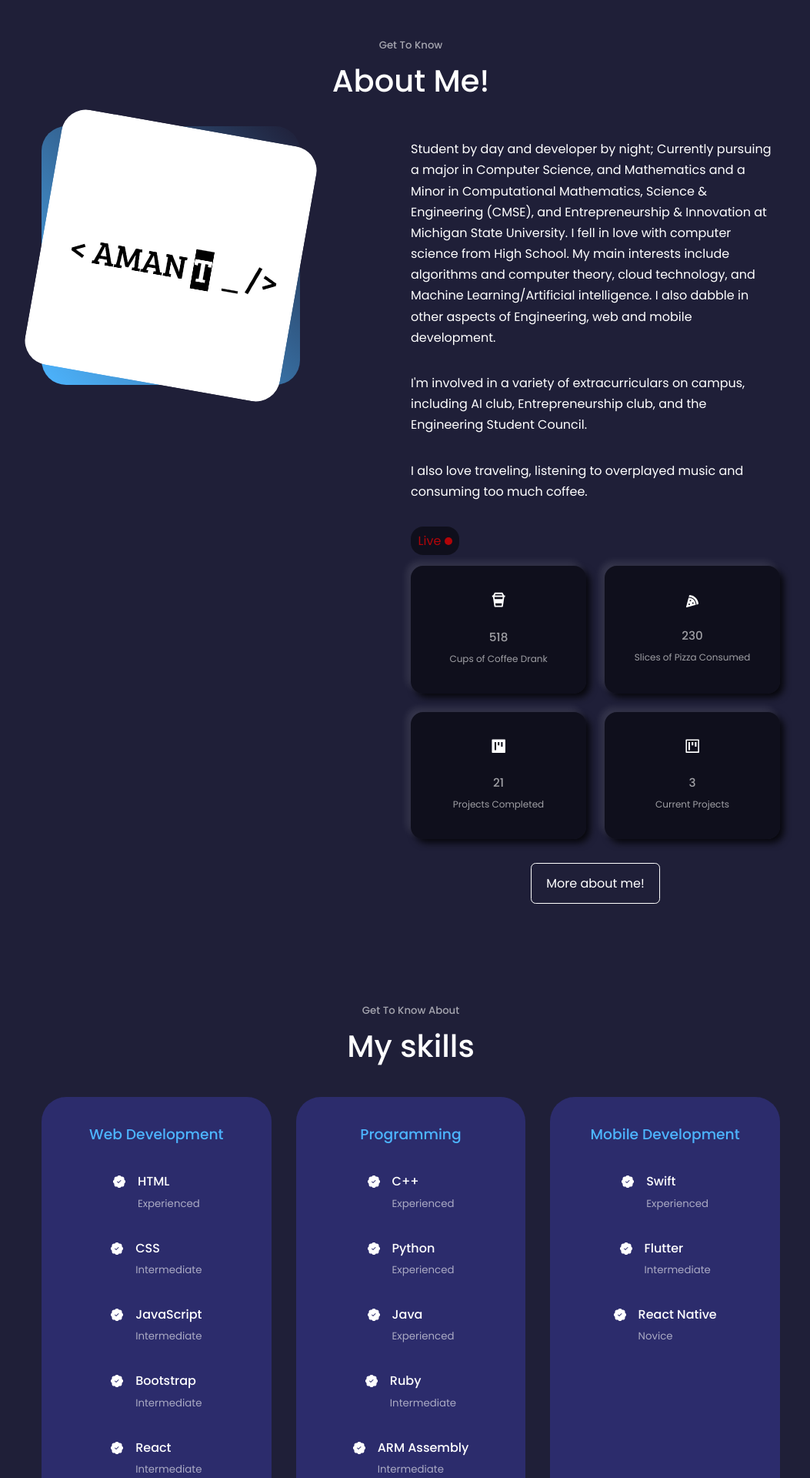
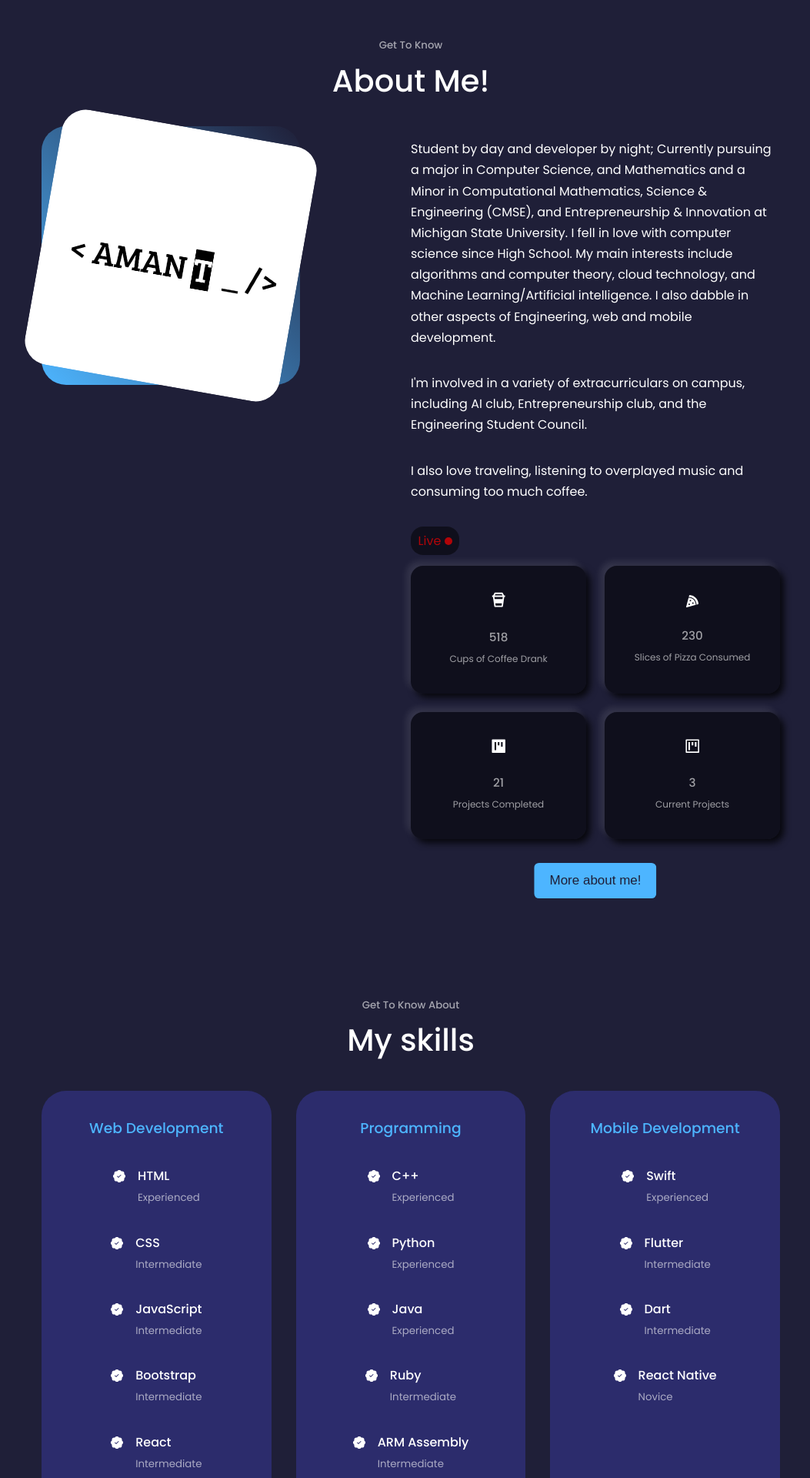
Before and after one commit to amantham20/portfolio-website, a React (Create React App) app: page / in a window 1280 px wide. Shown: the part 880-2800 px from the top of the page at 77% size, without its empty margins (106-1159 px from the left). Built offline with nearby package versions, Linux system fonts and the light colour scheme.

Commit message:
almost done

```diff
--- a/package.json
+++ b/package.json
@@ -6,9 +6,11 @@
     "@testing-library/jest-dom": "^5.16.4",
     "@testing-library/react": "^13.2.0",
     "@testing-library/user-event": "^13.5.0",
+    "emailjs-com": "^3.2.0",
     "react": "^18.1.0",
     "react-dom": "^18.1.0",
     "react-icons": "^4.3.1",
+    "react-notifications": "^1.7.3",
     "react-scripts": "5.0.1",
     "sass": "^1.51.0",
     "web-vitals": "^2.1.4"
--- a/src/components/about/About.jsx
+++ b/src/components/about/About.jsx
@@ -11,6 +11,11 @@ import {AiFillProject} from 'react-icons/ai'
 
 
 const About = () => {
+
+  function myFunction() {
+
+    alert("Thank you for your interest; This part is still under construction come back later : ^ )");
+  }
   return (
     <section className='about sect' id='about'>
       <div className='heading_info'>
@@ -33,7 +38,7 @@ const About = () => {
 
           <p>
           Student by day and developer by night; Currently pursuing a major in Computer Science, and Mathematics and a Minor in Computational Mathematics, Science & Engineering &#40;CMSE&#41;, and
-          Entrepreneurship & Innovation at Michigan State University. I fell in love with computer science from High School. My main interests include algorithms and computer theory, cloud technology, and
+          Entrepreneurship & Innovation at Michigan State University. I fell in love with computer science since High School. My main interests include algorithms and computer theory, cloud technology, and
           Machine Learning/Artificial intelligence. I also dabble in other aspects of Engineering, web and mobile development.
           </p>
 
@@ -68,10 +73,15 @@ const About = () => {
               <small>Current Projects</small>
             </artice>
 
-
+            {/* <script>
+              function myFunction() {
+                  alert("Thank you for your interest this part is under construction come back later")
+              }
+            </script> */}
 
           </div>
-            <a href="#contact" className='btn About_Page'>More about me!</a>
+            {/* <a onClick="myFunction()" className='btn About_Page'>More about me!</a> */}
+            <button onClick={myFunction} className='btn About_Page'>More about me!</button>
         </div>
       </div>
 
--- a/src/components/about/about.css
+++ b/src/components/about/about.css
@@ -86,6 +86,19 @@ h5{
     display: inline-block;
 }
 
+.about__content > button{
+    font-size: 17px;
+    background: var(--color-primary) !important;
+    border: 1px solid transparent !important;
+    color: var(--color-bg);
+}
+
+.about__content > button:hover{
+    background: transparent !important;
+    border-color: var(--color-primary-variant) !important;
+    color: white !important;
+}
+
 @keyframes blinker {
     50% { opacity: 0; }
 }
--- a/src/components/contact/Contact.jsx
+++ b/src/components/contact/Contact.jsx
@@ -3,8 +3,30 @@ import React from 'react'
 import './contact.css'
 
 import {MdOutlineEmail} from 'react-icons/md'
+import {useRef} from 'react';
+
+import emailjs from 'emailjs-com';
+import {NotificationContainer, NotificationManager} from 'react-notifications';
+import 'react-notifications/lib/notifications.css';
 
 const Contact = () => {
+  const form = useRef();
+  const sendEmail = (e) => {
+    e.preventDefault();
+
+    emailjs.sendForm('service_rh74utw', 'template_kqggvgh', form.current, 'Pe-Zwh0k1h_kB6iSs')
+      .then((result) => {
+          console.log(result.text);
+      }, (error) => {
+          console.log(error.text);
+      });
+
+      e.target.reset();
+      NotificationManager.success('', 'Message sent successfully', 3000);
+  };
+
+
+
   return (
     <section id='contact' className='sect'>
       <h5>Get In Touch</h5>
@@ -30,7 +52,7 @@ const Contact = () => {
         </div>
 
         {/* <div className='formarea'> */}
-          <form action="">
+          <form ref={form} onSubmit={sendEmail}>
             <input type="text"  name='name' placeholder='Your Full Name' required/>
             <input type="email" name='email' placeholder='Your Email' required/>
             <textarea name='message' placeholder='Your Message' rows="7" required></textarea>
@@ -38,7 +60,7 @@ const Contact = () => {
           </form>
         {/* </div> */}
 
-
+        <NotificationContainer/>
 
       </div>
     </section>
--- a/src/components/experience/Experience.jsx
+++ b/src/components/experience/Experience.jsx
@@ -45,11 +45,19 @@ const Experience = () => {
               </div>
             </article>
             <article className='experience__details'>
-            <BsPatchCheckFill className='experience__details-icon'/>
+              <BsPatchCheckFill className='experience__details-icon'/>
 
               <div>
               <h4>React</h4>
               <small className='text-light'>Intermediate</small>
+              </div>
+            </article>
+            <article className='experience__details'>
+              <BsPatchCheckFill className='experience__details-icon'/>
+
+              <div>
+              <h4>Node.js</h4>
+              <small className='text-light'>Novice</small>
               </div>
             </article>
           </div>
@@ -100,6 +108,14 @@ const Experience = () => {
               <small className='text-light'>Intermediate</small>
               </div>
             </article>
+            <article className='experience__details'>
+              <BsPatchCheckFill className='experience__details-icon'/>
+
+              <div>
+              <h4>Rust</h4>
+              <small className='text-light'>Novice</small>
+              </div>
+            </article>
           </div>
         </div>
 
@@ -122,6 +138,17 @@ const Experience = () => {
               <small className='text-light'>Intermediate</small>
               </div>
             </article>
+
+            <article className='experience__details'>
+            <BsPatchCheckFill className='experience__details-icon'/>
+
+              <div>
+              <h4>Dart</h4>
+              <small className='text-light'>Intermediate</small>
+              </div>
+            </article>
+
+
             <article className='experience__details'>
             <BsPatchCheckFill className='experience__details-icon'/>
 
--- a/src/components/nav/Nav.jsx
+++ b/src/components/nav/Nav.jsx
@@ -64,7 +64,9 @@ const Nav = () => {
   })
 
 
-  const [activeNav, setActiveNav] = useState('#home')
+  const [activeNav, setActiveNav] = useState('#');
+  // setActiveNav('#home');
+
   return (
     <nav>
       {/* <a href='#' onClick={() => setActiveNav('#')} className={activeNav === '#'? 'active': ''}> <AiOutlineHome /></a>
```
Also changed, not shown: 1 other file (tests, documents, lock files or other folders).
